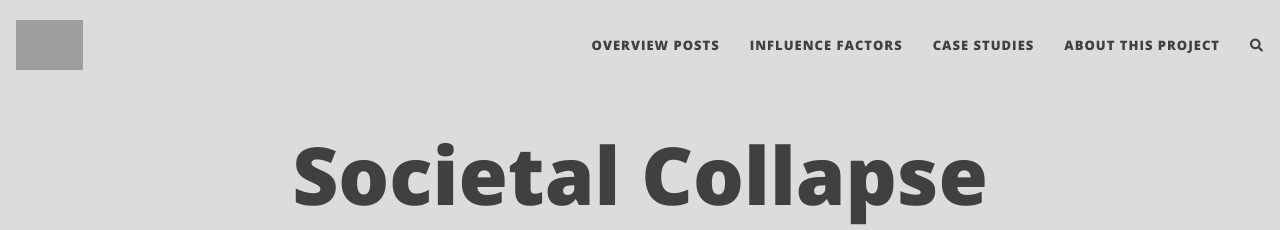
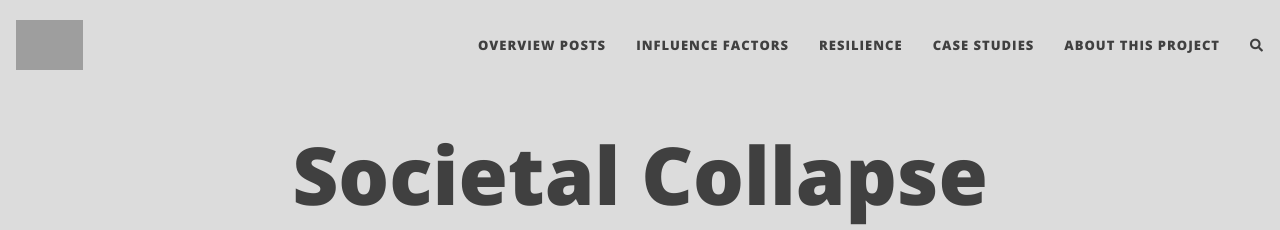
Before and after one commit to florianjehn/Societal_Collapse, a Jekyll site: the page built from index.html, in a window 1280 px wide. Shown: the top 230 px of the page. Built offline with Jekyll 4.4.1, drawn with Linux system fonts in a browser that asks for light colours; nearby versions of some CDN libraries; the list of posts is cut into pages by our own code; comment, search, counter and statistics services are not loaded; grey boxes are pictures that could not be loaded.

Commit message:
Added resilience

```diff
--- a/_config.yml
+++ b/_config.yml
@@ -16,8 +16,10 @@ author: Florian U. Jehn
 navbar-links:
   Overview Posts: overview
   Influence Factors: factors
+  Resilience: "resilience"
   Case Studies: casestudies
   About This Project: "aboutme"
+
 
 
 
```
Also changed, not shown: resilience.md (added, +1 -0 lines).
